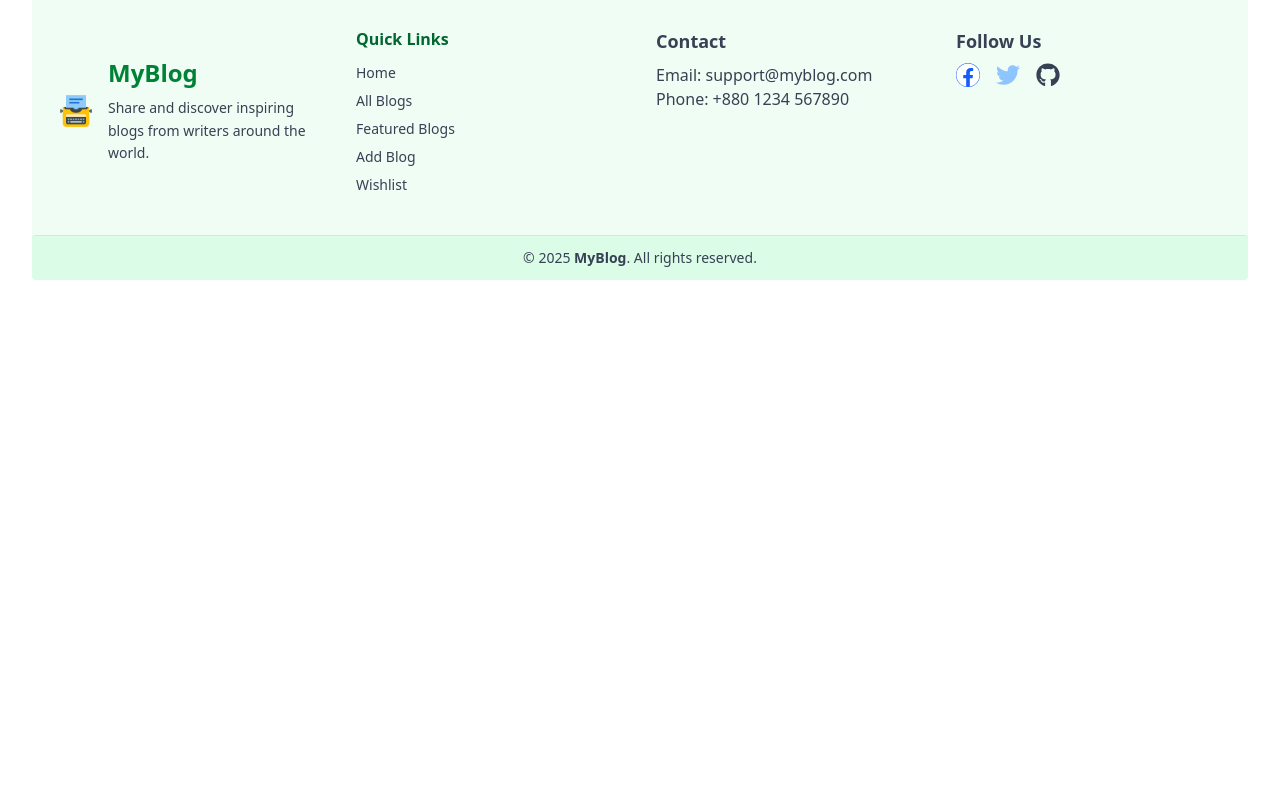
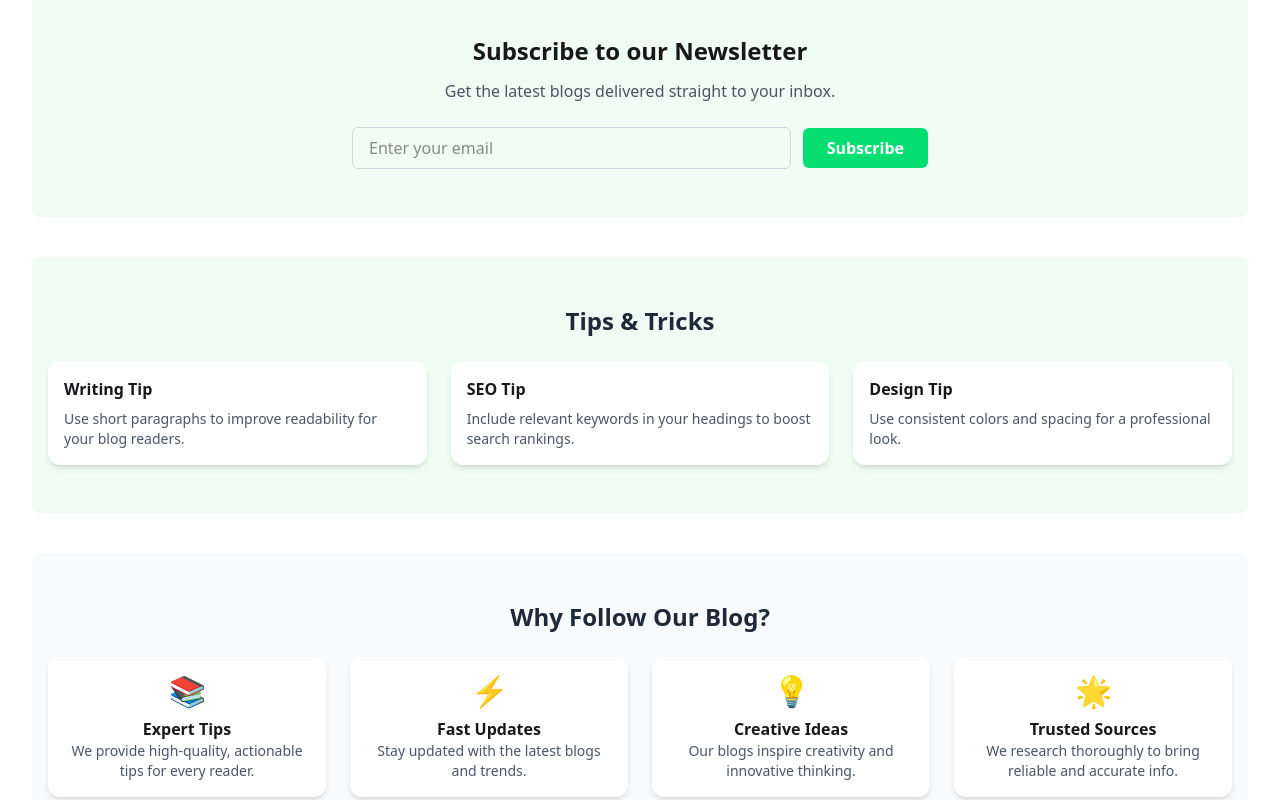
Before and after one commit to laizu01993/blog-website-client, a React (Vite) app: page / in a window 1280 px wide. Shown: the part 740-1540 px from the top of the page. Before the commit the page ends 1020 px from the top, so only its background shows below. Built offline with nearby package versions, Linux system fonts and the light colour scheme; no server answers.

Commit message:
added two more section in the home page that are TipsAndTricks, FollowBlog

```diff
--- a/package.json
+++ b/package.json
@@ -19,6 +19,7 @@
     "motion": "^12.23.12",
     "react": "^19.1.1",
     "react-dom": "^19.1.1",
+    "react-hot-toast": "^2.6.0",
     "react-icons": "^5.5.0",
     "react-router-dom": "^7.8.0",
     "sort-by": "^1.2.0",
--- /dev/null
+++ b/src/pages/Home/FollowBlog.jsx
@@ -0,0 +1,32 @@
+const FollowBlog = () => {
+    return (
+        <div className="py-12 px-4 bg-gray-50 rounded-lg mt-10">
+            <h2 className="text-2xl font-bold text-gray-800 mb-6 text-center">Why Follow Our Blog?</h2>
+            <div className="grid md:grid-cols-4 gap-6">
+                <div className="flex flex-col items-center text-center p-4 bg-white rounded-xl shadow-md">
+                    <span className="text-green-400 text-3xl mb-2">📚</span>
+                    <h3 className="font-semibold">Expert Tips</h3>
+                    <p className="text-gray-600 text-sm">We provide high-quality, actionable tips for every reader.</p>
+                </div>
+                <div className="flex flex-col items-center text-center p-4 bg-white rounded-xl shadow-md">
+                    <span className="text-green-400 text-3xl mb-2">⚡</span>
+                    <h3 className="font-semibold">Fast Updates</h3>
+                    <p className="text-gray-600 text-sm">Stay updated with the latest blogs and trends.</p>
+                </div>
+                <div className="flex flex-col items-center text-center p-4 bg-white rounded-xl shadow-md">
+                    <span className="text-green-400 text-3xl mb-2">💡</span>
+                    <h3 className="font-semibold">Creative Ideas</h3>
+                    <p className="text-gray-600 text-sm">Our blogs inspire creativity and innovative thinking.</p>
+                </div>
+                <div className="flex flex-col items-center text-center p-4 bg-white rounded-xl shadow-md">
+                    <span className="text-green-400 text-3xl mb-2">🌟</span>
+                    <h3 className="font-semibold">Trusted Sources</h3>
+                    <p className="text-gray-600 text-sm">We research thoroughly to bring reliable and accurate info.</p>
+                </div>
+            </div>
+        </div>
+
+    );
+};
+
+export default FollowBlog;
--- a/src/pages/Home/Home.jsx
+++ b/src/pages/Home/Home.jsx
@@ -1,11 +1,17 @@
 import Banner from "./Banner";
+import FollowBlog from "./FollowBlog";
+import Newsletter from "./NewsLetter";
 import RecentBlogs from "./RecentBlogs";
+import TipsAndTricks from "./TipsAndTricks";
 
 const Home = () =>{
     return(
         <div>
         <Banner></Banner>
         <RecentBlogs></RecentBlogs>
+        <Newsletter></Newsletter>
+        <TipsAndTricks></TipsAndTricks>
+        <FollowBlog></FollowBlog>
         </div>
     );
 };
--- /dev/null
+++ b/src/pages/Home/NewsLetter.jsx
@@ -0,0 +1,54 @@
+import { useState } from "react";
+import toast, { Toaster } from "react-hot-toast";
+
+const Newsletter = () => {
+    const [email, setEmail] = useState("");
+
+    const handleSubmit = (e) => {
+        e.preventDefault();
+
+        if (!email) {
+            toast.error("Please enter a valid email");
+            return;
+        }
+
+        // Simulate subscription (no backend required)
+        toast.success("Thank you for subscribing to our newsletter!");
+
+        // Reset input
+        setEmail("");
+    };
+
+    return (
+        <div className="bg-green-50 py-12 px-4 text-center rounded-lg mt-10">
+            <Toaster position="top-right" reverseOrder={false} />
+
+            <h2 className="text-2xl font-bold mb-3">Subscribe to our Newsletter</h2>
+            <p className="text-gray-600 mb-6">
+                Get the latest blogs delivered straight to your inbox.
+            </p>
+
+            <form
+                onSubmit={handleSubmit}
+                className="flex flex-col sm:flex-row justify-center items-center gap-3 max-w-xl mx-auto"
+            >
+                <input
+                    type="email"
+                    placeholder="Enter your email"
+                    value={email}
+                    onChange={(e) => setEmail(e.target.value)}
+                    className="px-4 py-2 rounded-md border border-gray-300 focus:outline-none focus:ring-2 focus:ring-green-400 flex-1"
+                    required
+                />
+                <button
+                    type="submit"
+                    className="px-6 py-2 bg-green-400 hover:bg-green-500 text-white rounded-md font-semibold transition-colors duration-200"
+                >
+                    Subscribe
+                </button>
+            </form>
+        </div>
+    );
+};
+
+export default Newsletter;
--- /dev/null
+++ b/src/pages/Home/TipsAndTricks.jsx
@@ -0,0 +1,24 @@
+const TipsAndTricks = () => {
+    return (
+        <div className="py-12 px-4 bg-green-50 rounded-lg mt-10">
+            <h2 className="text-2xl font-bold text-gray-800 mb-6 text-center">Tips & Tricks</h2>
+            <div className="grid md:grid-cols-3 gap-6">
+                <div className="p-4 bg-white rounded-xl shadow-md">
+                    <h3 className="font-semibold mb-2">Writing Tip</h3>
+                    <p className="text-gray-600 text-sm">Use short paragraphs to improve readability for your blog readers.</p>
+                </div>
+                <div className="p-4 bg-white rounded-xl shadow-md">
+                    <h3 className="font-semibold mb-2">SEO Tip</h3>
+                    <p className="text-gray-600 text-sm">Include relevant keywords in your headings to boost search rankings.</p>
+                </div>
+                <div className="p-4 bg-white rounded-xl shadow-md">
+                    <h3 className="font-semibold mb-2">Design Tip</h3>
+                    <p className="text-gray-600 text-sm">Use consistent colors and spacing for a professional look.</p>
+                </div>
+            </div>
+        </div>
+
+    );
+};
+
+export default TipsAndTricks;
```
Also changed, not shown: 1 other file (tests, documents, lock files or other folders).
